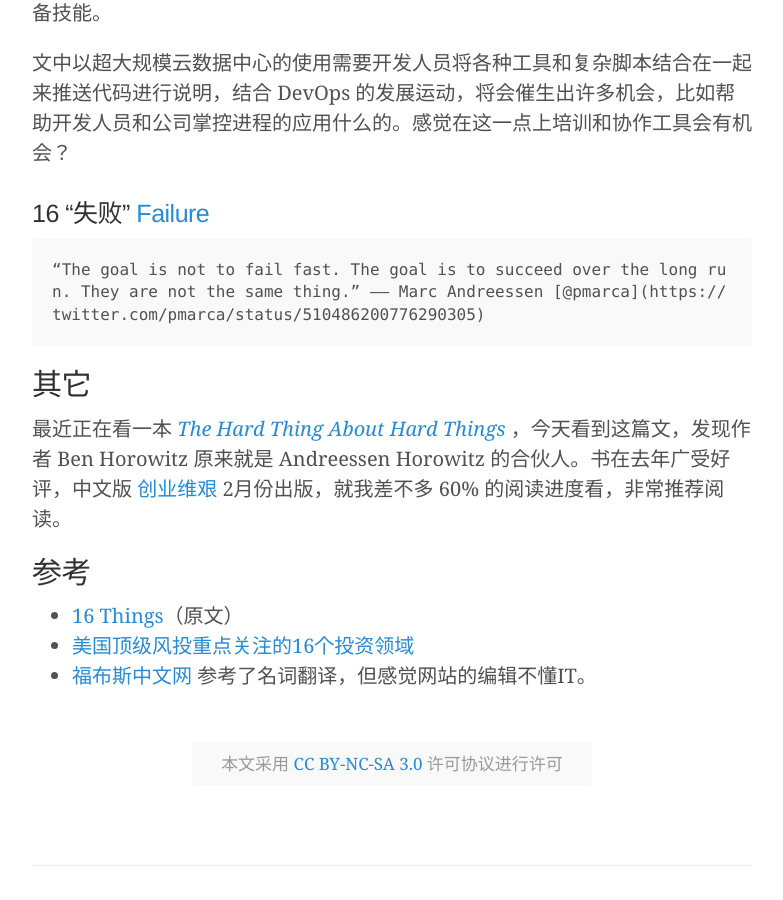
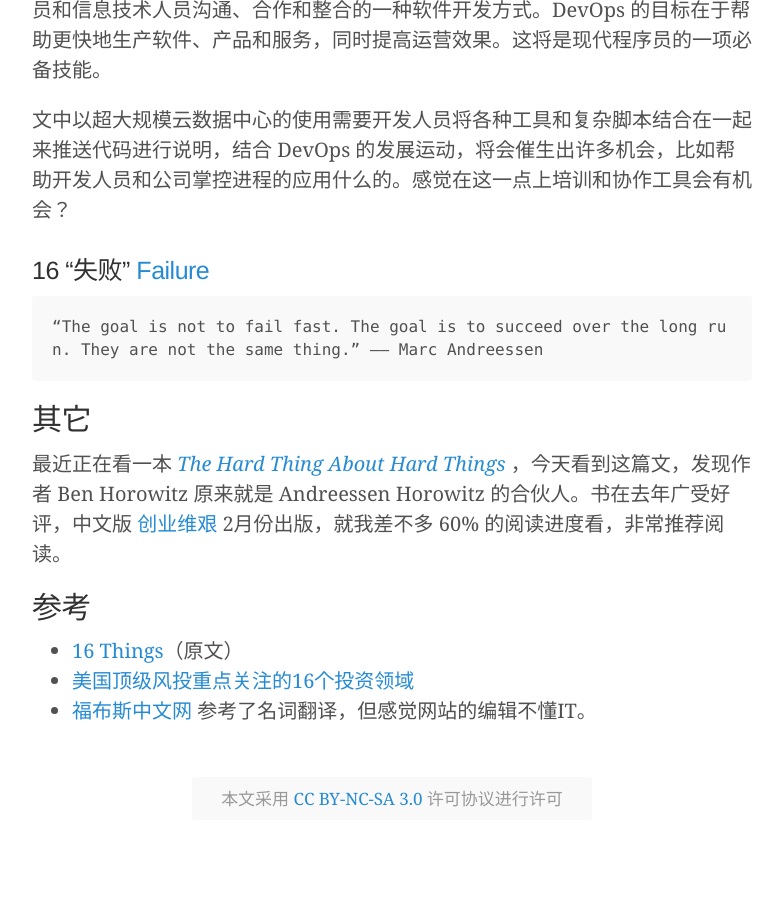
Before and after one commit to yishan/lysh, a Jekyll site: the page built from _posts/2015-01-28-a16z-16things.md, in a window 1280 px wide and 900 px high, scrolled down 7471 px. Shown: the whole window, without its empty margins (248-1031 px from the left). Built offline with Jekyll 4.4.1, drawn with Linux system fonts in a browser that asks for light colours; Markdown is read by kramdown in place of the engine named in the settings; comment, search, counter and statistics services are not loaded.

Commit message:
文章版式更新
同时调整了 markdown 语法

```diff
--- a/_posts/2015-01-28-a16z-16things.md
+++ b/_posts/2015-01-28-a16z-16things.md
@@ -149,7 +151,7 @@
 
 ### 16 "失败" [Failure](http://a16z.com/2015/01/22/failure/)
 
-    “The goal is not to fail fast. The goal is to succeed over the long run. They are not the same thing.” —— Marc Andreessen [@pmarca](https://twitter.com/pmarca/status/510486200776290305)
+    “The goal is not to fail fast. The goal is to succeed over the long run. They are not the same thing.” —— Marc Andreessen
 
 ## 其它
 
```
Also changed, not shown: other parts of _posts/2015-01-28-a16z-16things.md (+2 -0 lines).
